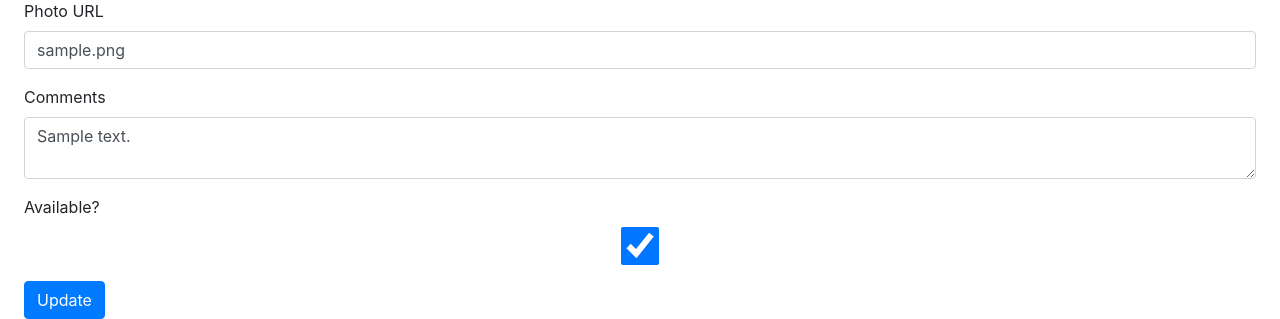
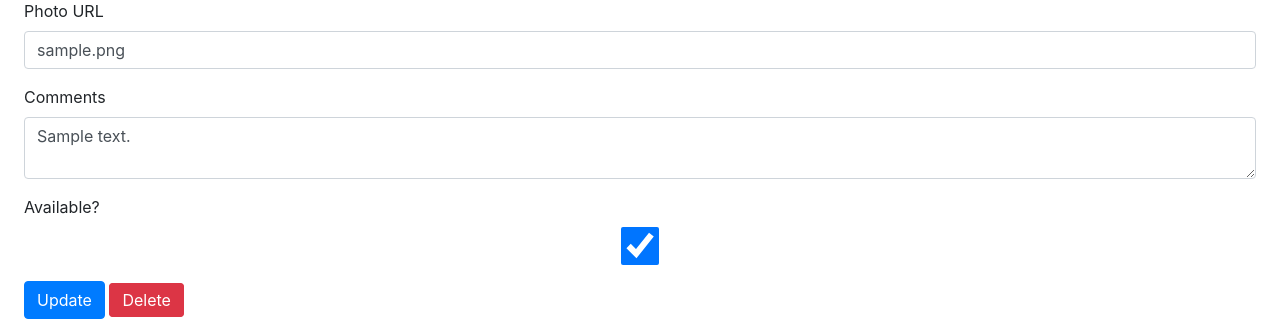
Before and after one commit to hauqxngo/PetAdoptionAgency, a Flask app: page /1 in a window 1280 px wide. Shown: the part 483-802 px from the top of the page. Run offline with Flask 2, Linux system fonts and the light colour scheme; tables that the repository leaves empty hold one stand-in row (values such as "Sample post"); grey boxes marked "Sample" are stand-in pictures; some libraries are stand-ins or nearby versions.

Commit message:
added Delete button

```diff
--- a/forms.py
+++ b/forms.py
@@ -7,7 +7,7 @@ class AddPetForm(FlaskForm):
     name = StringField('Pet Name', validators=[InputRequired()],)
     species = SelectField('Species', choices=[('cat', 'Cat'), ('dog', 'Dog'), ('porcupine', 'Porcupine')],)
     photo_url = StringField('Photo URL', validators=[Optional(), URL()],)
-    age = IntegerField('Age', validators=[Optional(), NumberRange(min=0, max=30)],)
+    age = IntegerField('Age', validators=[Optional(), NumberRange(min=0, max=30, message='Pet age cannot be less than %(min)s or more than 30.')],)
     notes = TextAreaField('Comments', validators=[Optional(), Length(min=10)],)
 
 
--- a/templates/pet_edit_form.html
+++ b/templates/pet_edit_form.html
@@ -11,10 +11,11 @@
 
 <h2 class="text-center my-4">Update</h2>
 
-<form method="POST">
+<form method="POST" class="d-inline">
     {% include '_form.html' %}
     <button class="btn btn-primary ml-4" type="submit">Update</button>
-    <!-- <a href="/{{ pet.id }}/delete" class="btn btn-danger ml-4">Delete</a> -->
 </form>
 
+<a href="/{{ pet.id }}/delete" class="btn btn-danger ml-auto d-inline">Delete</a>
+
 {% endblock %}
```
